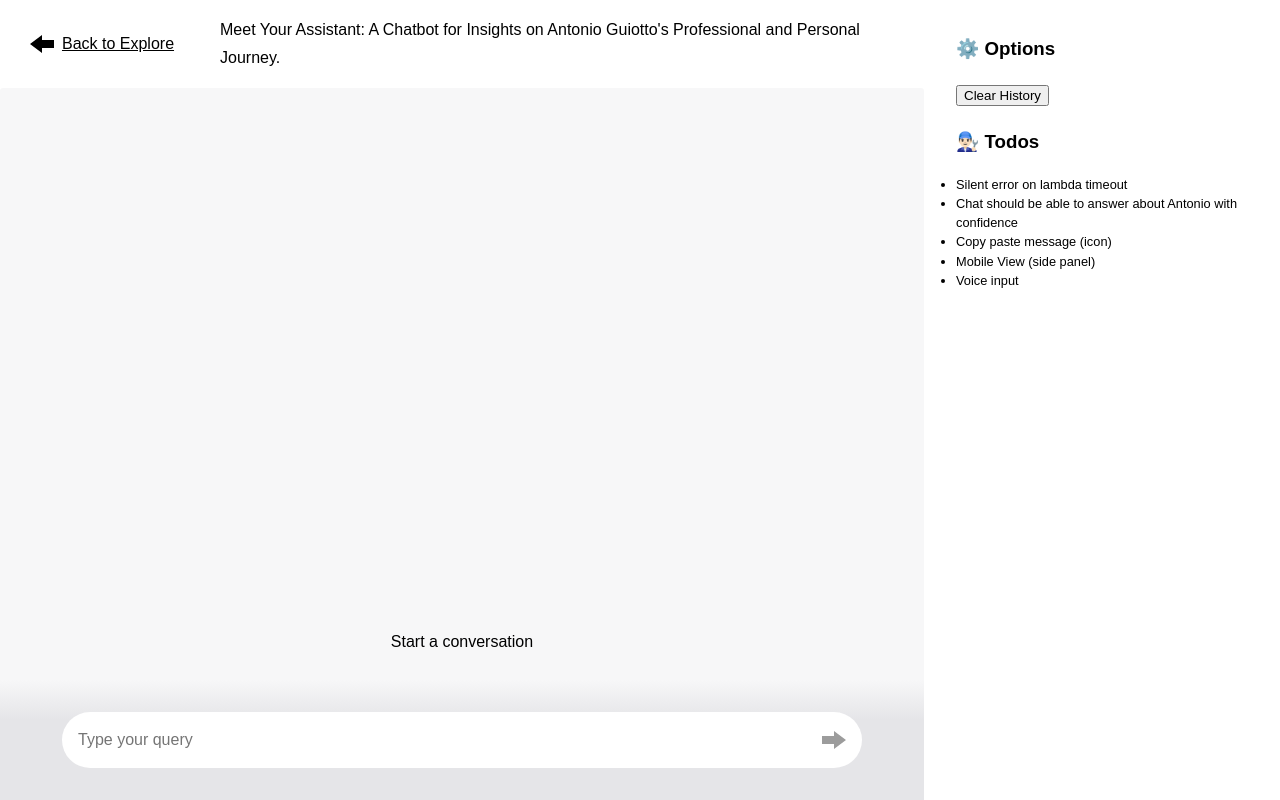
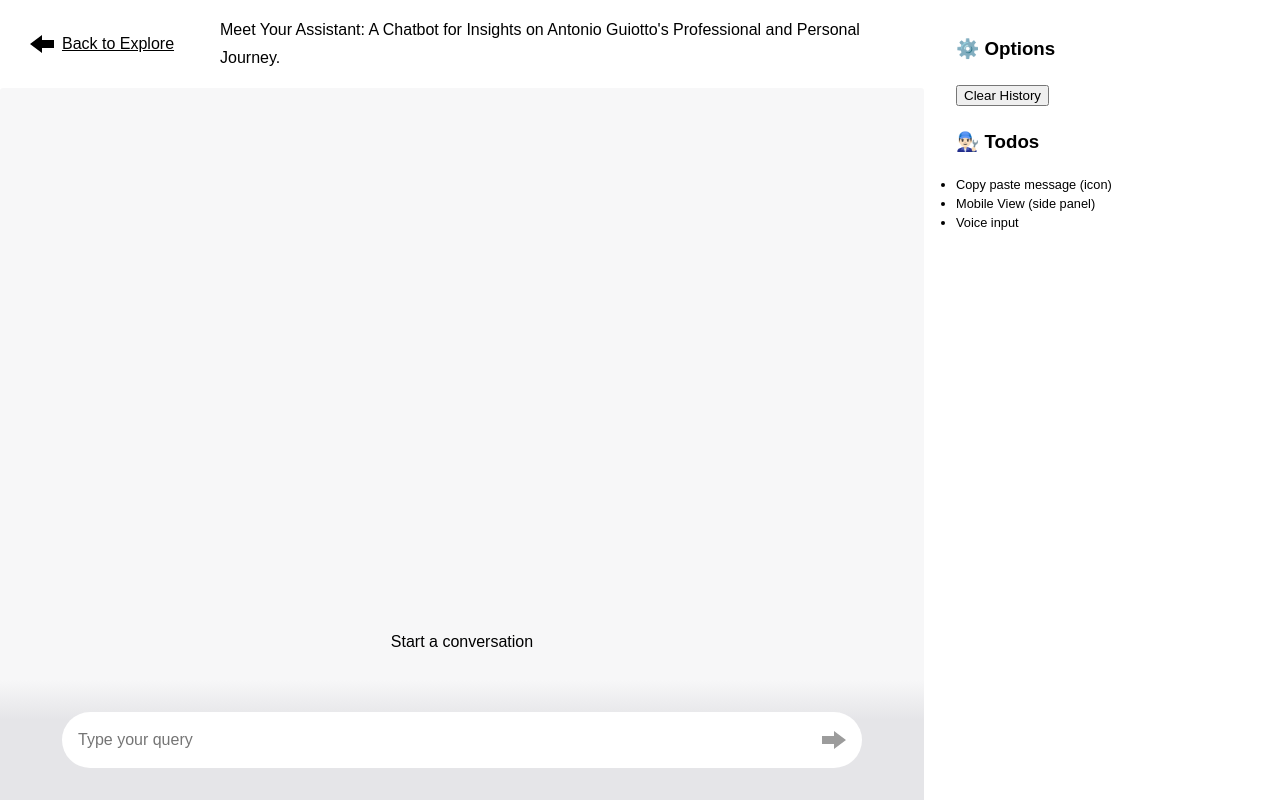
Before and after one commit to palloncino/antonioguiotto.com, a React (Create React App) app: page /chat-up in a window 1280 px wide. Built offline with nearby package versions, Linux system fonts and the light colour scheme.

Commit message:
updated APIs endpoint

```diff
--- a/src/features/ChatUp/index.tsx
+++ b/src/features/ChatUp/index.tsx
@@ -98,8 +98,8 @@ const ChatUp = () => {
 
 		try {
 			const serverEndpoint = process.env.NODE_ENV === 'development'
-				? 'http://localhost:4000/dev/api/chat'
-				: `${process.env.REACT_APP_API_ENDPOINT}/api/chat`;
+				? 'http://localhost:4000/api/chat'
+				: `${process.env.REACT_APP_API_ENDPOINT}/chat-local`;
 
 			const _res = await fetch(serverEndpoint, {
 				method: 'POST',
@@ -235,12 +235,6 @@ const ChatUp = () => {
 							<h3>👨🏻‍🔧 Todos</h3>
 							<ul style={{ fontSize: '.8rem', lineHeight: '1.2rem' }}>
 								<li>
-									Silent error on lambda timeout
-								</li>
-								<li>
-									Chat should be able to answer about Antonio with confidence
-								</li>
-								<li>
 									Copy paste message (icon)
 								</li>
 								<li>
```
